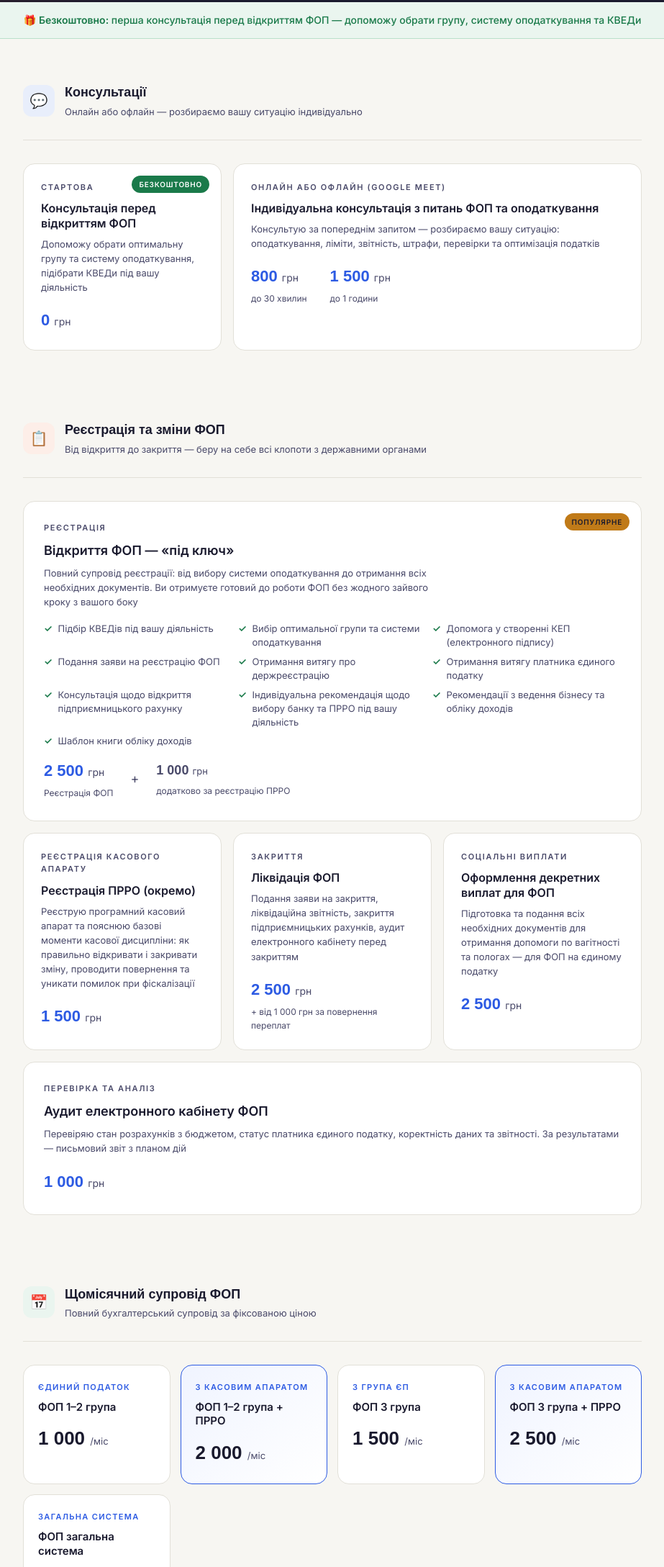
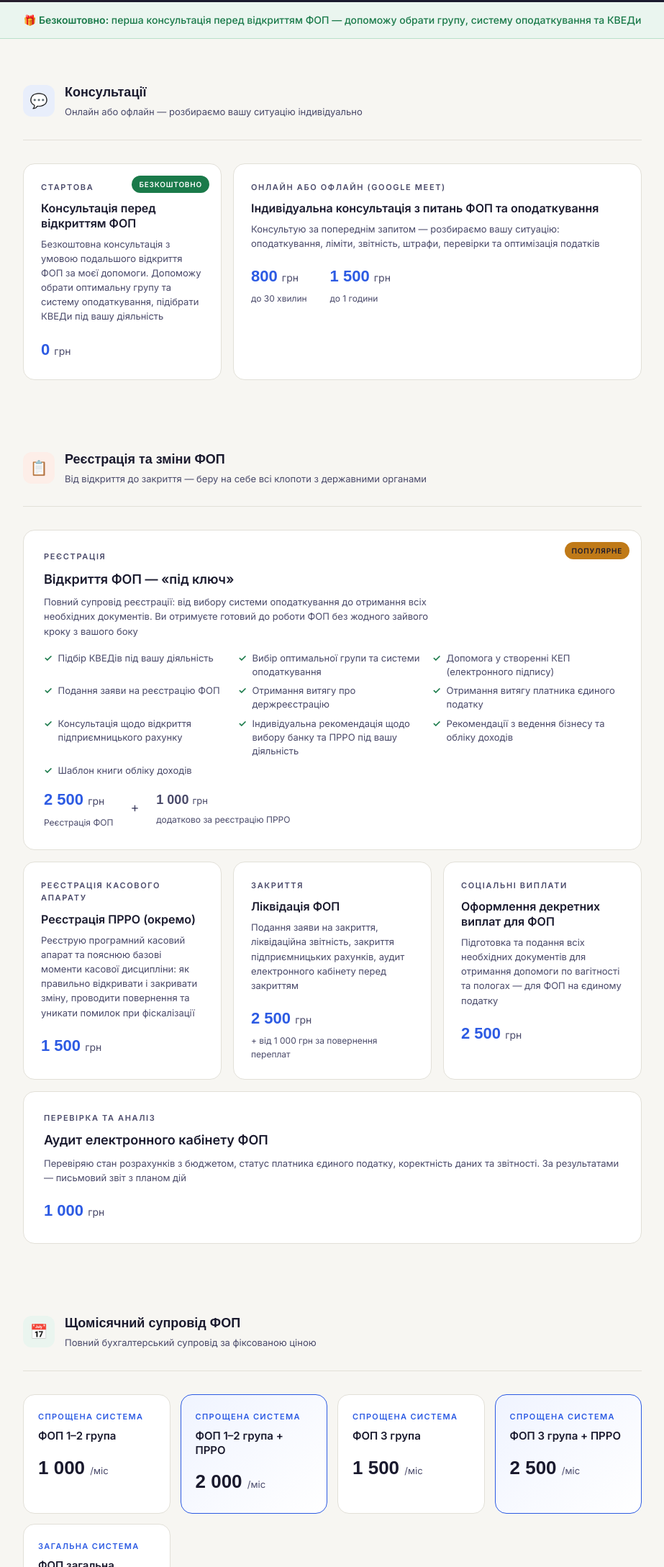
Before and after one commit to deriaelena-afk/price, a plain HTML site: page index.html in a window 1280 px wide. Shown: the part 513-2690 px from the top of the page at 72% size, without its empty margins (178-1101 px from the left). Drawn offline with Linux system fonts and the light colour scheme; a web font is replaced by a local one.

Commit message:
Add files via upload

```diff
--- a/index.html
+++ b/index.html
@@ -448,7 +448,7 @@
       <div class="hero-stat-label">годин консультацій</div>
     </div>
   </div>
-  <div class="hero-badge">✦ Онлайн — по всій Україні та за кордоном · Офлайн — м. Суми</div>
+  <div class="hero-badge">✦ Онлайн — Google Meet або Telegram (аудіо, відео, дзвінок) · Офлайн — м. Суми</div>
 </div>
 
 <div class="free-banner">
@@ -472,7 +472,7 @@
         <div class="badge badge-green">Безкоштовно</div>
         <div class="card-label">Стартова</div>
         <div class="card-name">Консультація перед відкриттям ФОП</div>
-        <div class="card-desc">Допоможу обрати оптимальну групу та систему оподаткування, підібрати КВЕДи під вашу діяльність</div>
+        <div class="card-desc">Безкоштовна консультація з умовою подальшого відкриття ФОП за моєї допомоги. Допоможу обрати оптимальну групу та систему оподаткування, підібрати КВЕДи під вашу діяльність</div>
         <div class="card-price">0 <span class="currency">грн</span></div>
       </div>
       <div class="card" style="grid-column: span 2;">
@@ -576,22 +576,22 @@
     <div class="divider"></div>
     <div class="plans">
       <div class="plan">
-        <div class="plan-tag">Єдиний податок</div>
+        <div class="plan-tag">Спрощена система</div>
         <div class="plan-name">ФОП 1–2 група</div>
         <div class="plan-price">1 000 <span class="per">/міс</span></div>
       </div>
       <div class="plan featured">
-        <div class="plan-tag">З касовим апаратом</div>
+        <div class="plan-tag">Спрощена система</div>
         <div class="plan-name">ФОП 1–2 група + ПРРО</div>
         <div class="plan-price">2 000 <span class="per">/міс</span></div>
       </div>
       <div class="plan">
-        <div class="plan-tag">3 група ЄП</div>
+        <div class="plan-tag">Спрощена система</div>
         <div class="plan-name">ФОП 3 група</div>
         <div class="plan-price">1 500 <span class="per">/міс</span></div>
       </div>
       <div class="plan featured">
-        <div class="plan-tag">З касовим апаратом</div>
+        <div class="plan-tag">Спрощена система</div>
         <div class="plan-name">ФОП 3 група + ПРРО</div>
         <div class="plan-price">2 500 <span class="per">/міс</span></div>
       </div>
@@ -690,7 +690,7 @@
   <div class="cta-sub">Перша консультація перед відкриттям ФОП — безкоштовно</div>
   <div class="cta-buttons">
     <a class="cta-btn cta-btn-ig" href="https://www.instagram.com/alena.deria?igsh=cjQzZGw1NHVkMzYz&utm_source=qr" target="_blank">📸 Instagram</a>
-    <a class="cta-btn cta-btn-tg" href="https://t.me/alenaderia" target="_blank">✈️ Telegram</a>
+    <a class="cta-btn cta-btn-tg" href="https://t.me/m/2Ez1xHXCNzUy" target="_blank">✈️ Telegram</a>
     <a class="cta-btn cta-btn-tel" href="tel:+380500889244">📞 050 088 92 44</a>
   </div>
   <p style="margin-top:32px; font-size:12px; color:rgba(255,255,255,0.3);">Усі ціни вказані в гривнях · Вартість послуг фіксована — без прихованих платежів</p>
```
